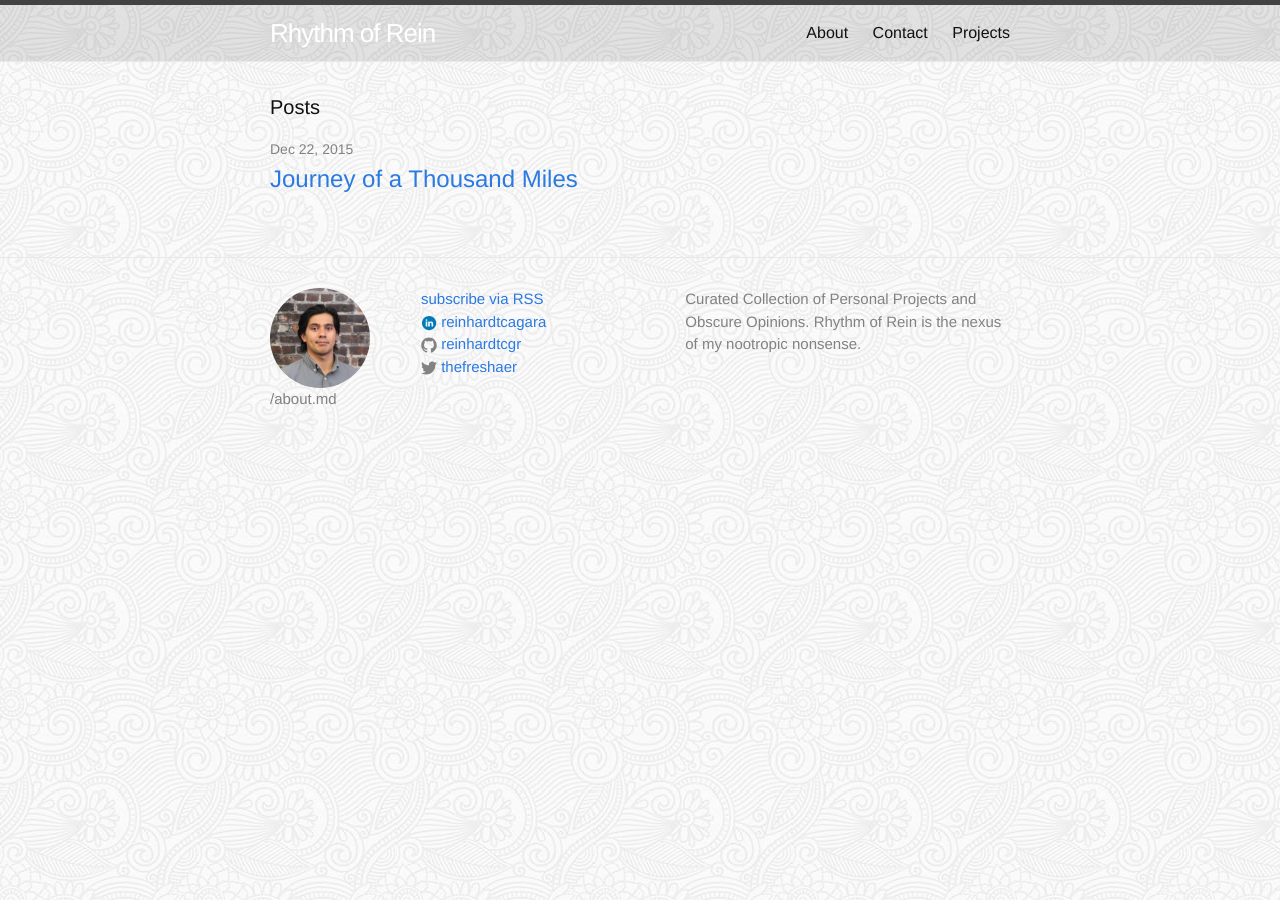
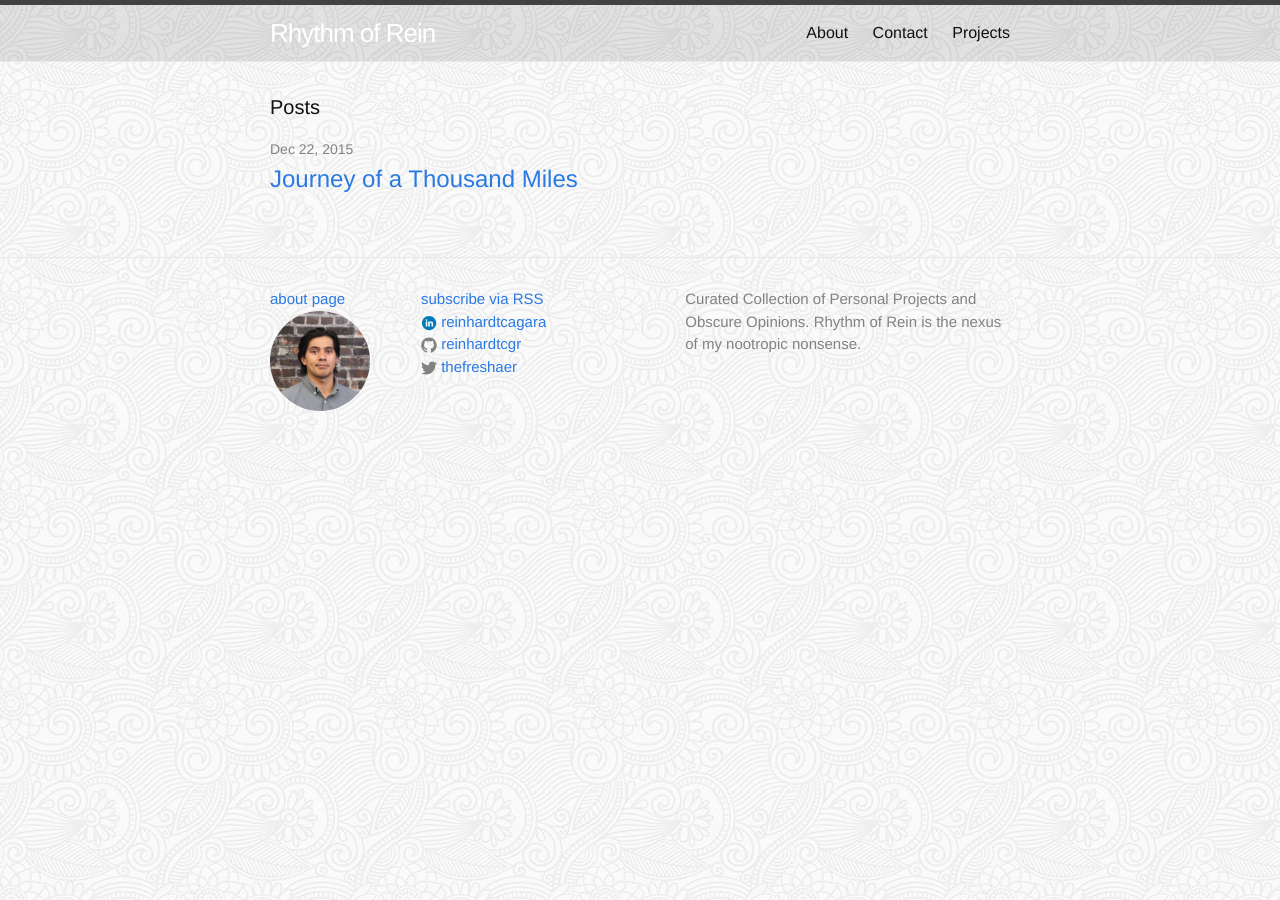
Before and after one commit to reinhardt021/reinhardt021.github.io, a Jekyll site: the page built from index.html, in a window 1280 px wide. Built offline with Jekyll 4.4.1, drawn with Linux system fonts in a browser that asks for light colours.

Commit message:
Creating about page url still not sure if it works

```diff
--- a/_includes/footer.html
+++ b/_includes/footer.html
@@ -5,8 +5,9 @@
     <div class="footer-col-wrapper">
       <div class="footer-col footer-col-1">
         <!-- <a class="page-link" href="{{ my_page.url | prepend: site.baseurl }}">{{ my_page.title }}</a> -->
+        <a href="{{ "/about.md" | prepend: site.baseurl }}">about page</a>
         <img id="footer-profile" src="../assets/ReinhardtCagara.jpg">
-        {{ "/about.md" | prepend: site.baseurl }}
+        <!-- {{ "/about.md" | prepend: site.baseurl }} -->
       </div>
 
       <div class="footer-col footer-col-2">
```
